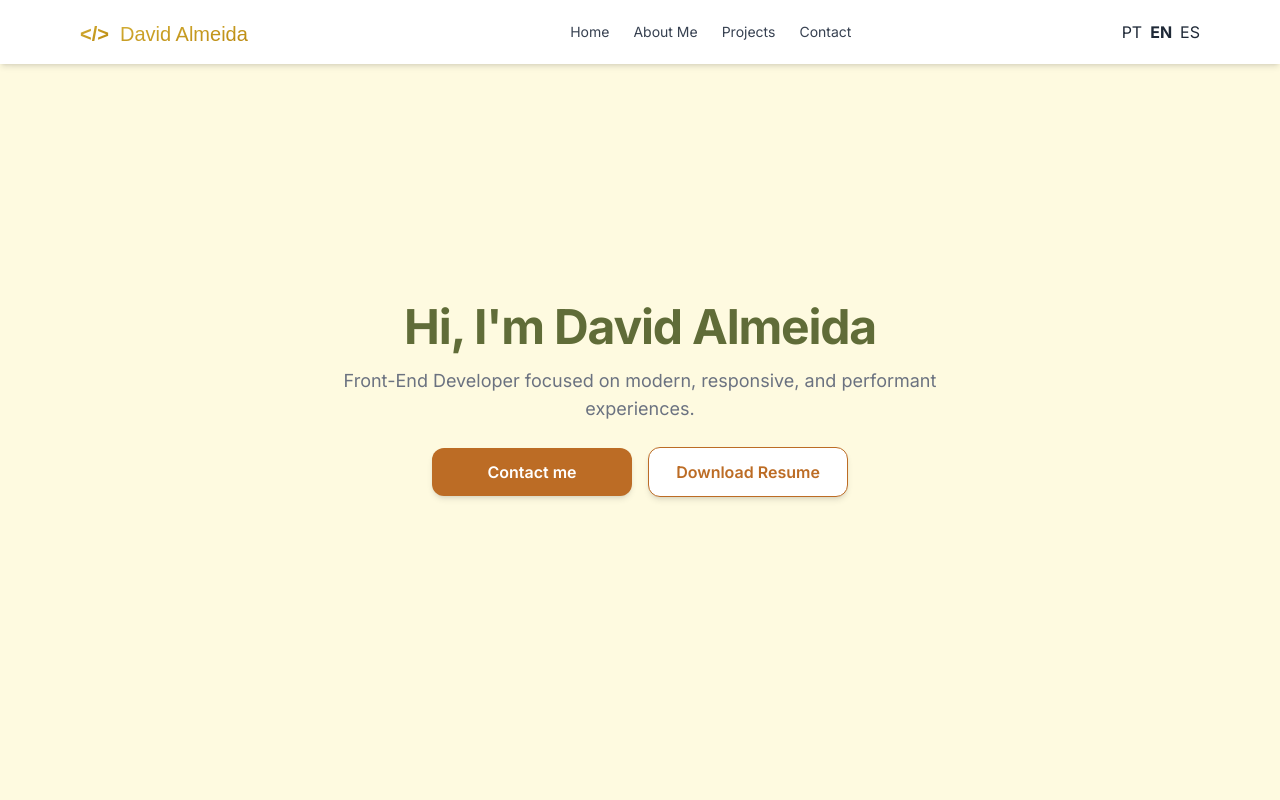
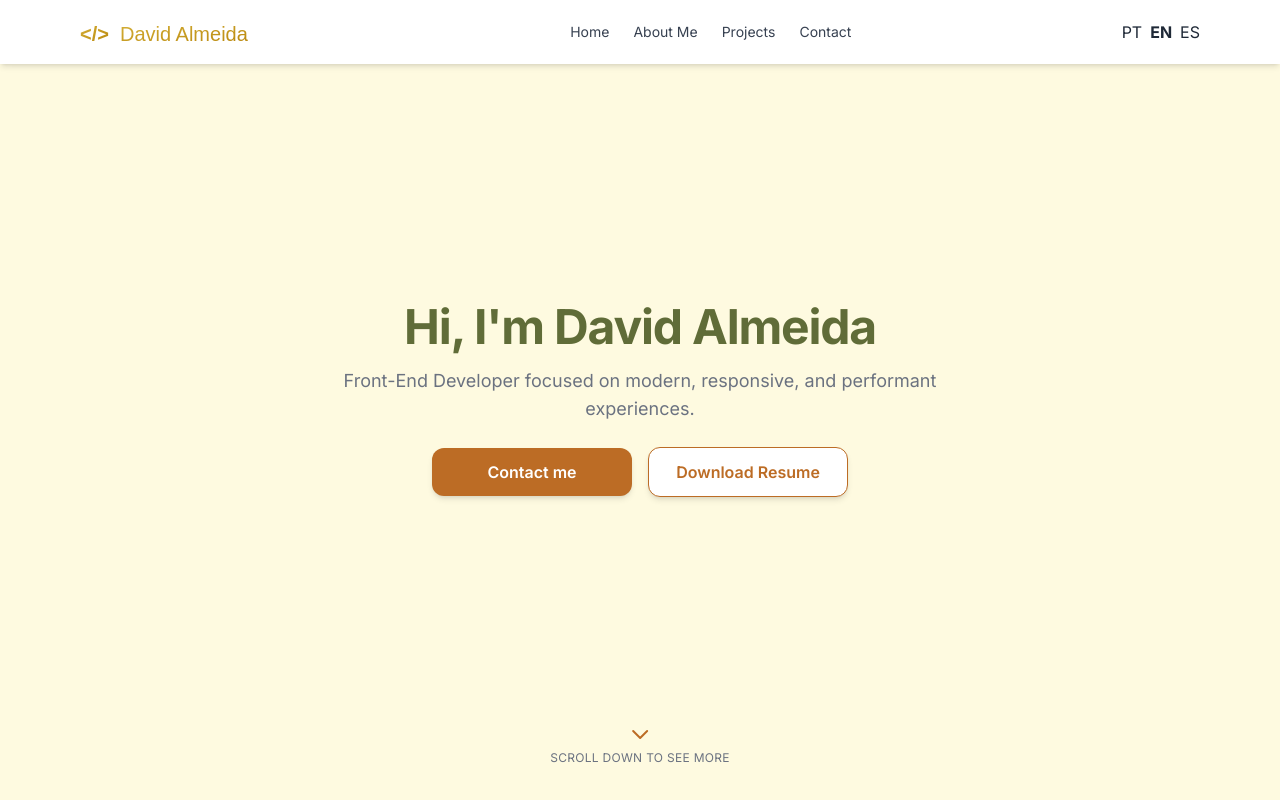
Before and after one commit to davidalmeidasj/my-resume, a Vue app: page / in a window 1280 px wide. Shown: the top 800 px of the page. Built offline with nearby package versions, Linux system fonts and the light colour scheme.

Commit message:
feat(ui): add ScrollDown component with bounce animation to guide user downward

```diff
--- a/src/components/HeroSection.vue
+++ b/src/components/HeroSection.vue
@@ -1,6 +1,7 @@
 <script setup lang="ts">
 import { useI18n } from 'vue-i18n'
 import { useRouter } from 'vue-router'
+import ScrollDown from '@/components/ScrollDown.vue'
 
 const { t, locale } = useI18n()
 const router = useRouter()
@@ -49,6 +50,8 @@ const downloadResume = () => {
         </button>
       </div>
     </div>
+
+    <ScrollDown />
   </section>
 </template>
 
--- /dev/null
+++ b/src/components/ScrollDown.vue
@@ -0,0 +1,33 @@
+<template>
+  <div
+    class="absolute bottom-10 left-1/2 transform -translate-x-1/2 flex flex-col items-center text-muted animate-bounce"
+    role="presentation"
+    aria-hidden="true"
+  >
+    <svg
+      class="w-6 h-6 text-accent2 mb-1"
+      fill="none"
+      stroke="currentColor"
+      stroke-width="2"
+      viewBox="0 0 24 24"
+    >
+      <path stroke-linecap="round" stroke-linejoin="round" d="M19 9l-7 7-7-7" />
+    </svg>
+    <span class="text-xs tracking-wide uppercase">{{ $t('hero.scrollDown') }}</span>
+  </div>
+</template>
+
+<style scoped>
+.animate-bounce {
+  animation: bounce 2s infinite;
+}
+
+@keyframes bounce {
+  0%, 100% {
+    transform: translateY(0) translateX(-50%);
+  }
+  50% {
+    transform: translateY(6px) translateX(-50%);
+  }
+}
+</style>
--- a/src/locales/en.json
+++ b/src/locales/en.json
@@ -9,7 +9,8 @@
     "title": "Hi, I'm David Almeida",
     "subtitle": "Front-End Developer focused on modern, responsive, and performant experiences.",
     "cta": "Contact me",
-    "downloadResume": "Download Resume"
+    "downloadResume": "Download Resume",
+    "scrollDown": "Scroll down to see more"
   },
   "about": {
     "title": "About Me",
--- a/src/locales/es.json
+++ b/src/locales/es.json
@@ -9,7 +9,8 @@
     "title": "Hola, soy David Almeida",
     "subtitle": "Desarrollador Front-End enfocado en experiencias modernas, responsivas y de alto rendimiento.",
     "cta": "Contáctame",
-    "downloadResume": "Descargar CV"
+    "downloadResume": "Descargar CV",
+    "scrollDown": "Desplázate para ver más"
   },
   "about": {
     "title": "Sobre mí",
--- a/src/locales/pt.json
+++ b/src/locales/pt.json
@@ -9,7 +9,8 @@
     "title": "Olá, eu sou David Almeida",
     "subtitle": "Desenvolvedor Front-End focado em experiências modernas, responsivas e performáticas.",
     "cta": "Fale comigo",
-    "downloadResume": "Baixar Currículo"
+    "downloadResume": "Baixar Currículo",
+    "scrollDown": "Role para ver mais"
   },
   "about": {
     "title": "Sobre mim",
```
